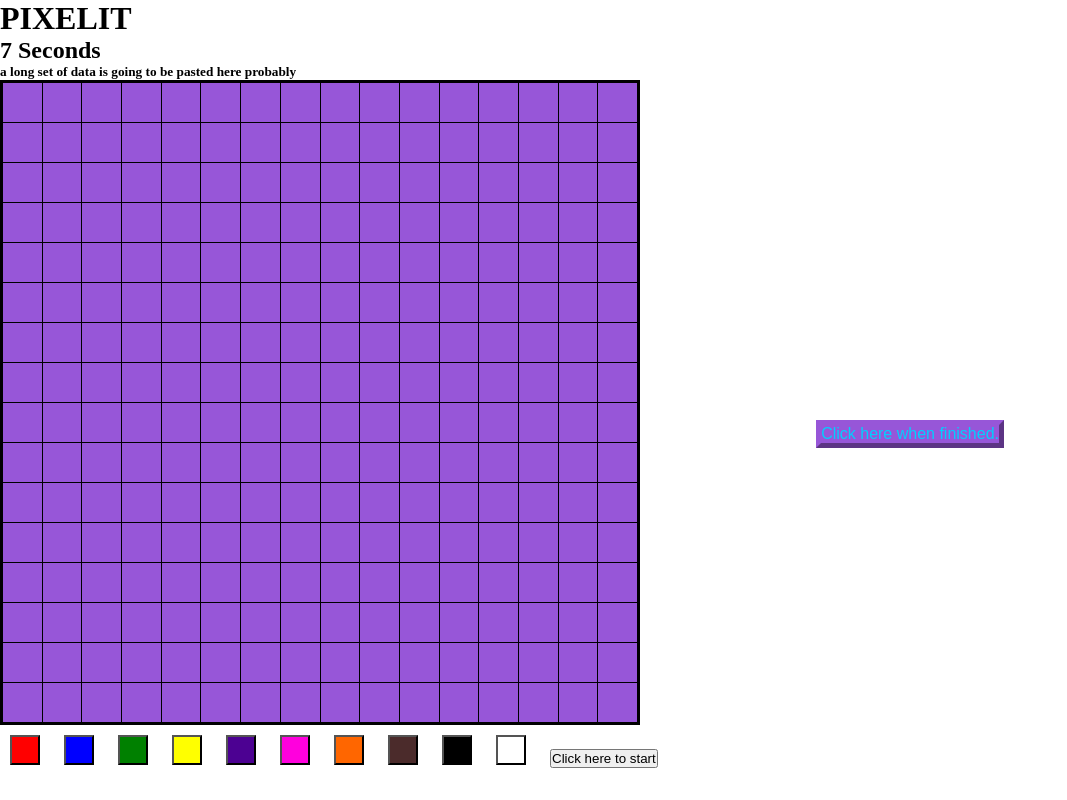
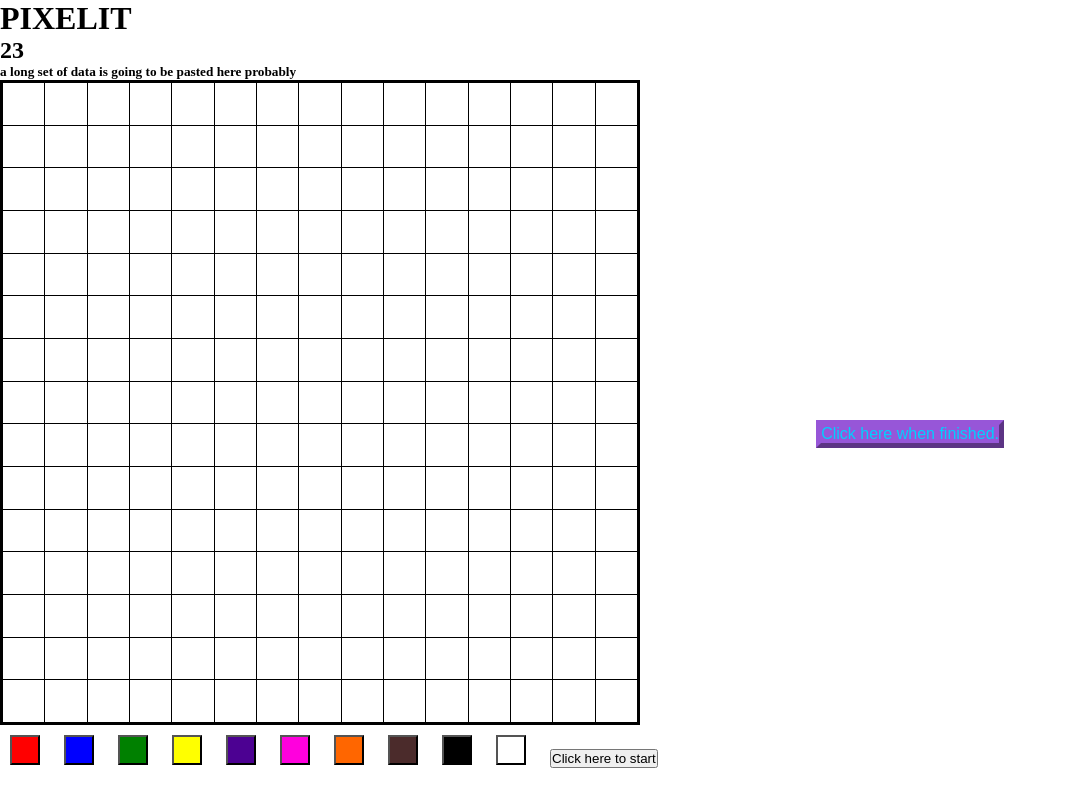
Before and after one commit to richardmarquez2001/cuHacks2020, a plain HTML site: page game.html in a window 1280 px wide. Both pictures are taken after a click on the button "Click here to start". Shown: the whole page, without its empty margins (0-1067 px from the left). Drawn offline with nearby package versions, Linux system fonts and the light colour scheme.

Commit message:
insecurity hit different at 1:41am

```diff
--- a/css/game.css
+++ b/css/game.css
@@ -10,14 +10,13 @@
   width: 80vh;
 }
 td {
-  border: solid black 1px;
-  width: calc(80vh / 16);
-  height: calc(80vh / 16);
+
 }
 
 button{
   margin: 10px;
 }
+
 #getInfo{
   position:absolute;
   top: 50%;
--- a/game.js
+++ b/game.js
@@ -7,13 +7,14 @@ $(document).ready(function() {
      * Light Purple: #975D6D8
      * Light Blue: #00D0FE
      */
+
     let str = "";
     let id = "";
-    let baseColor = "#9756D8";
+    let baseColor = "#FFFFFF";
     let newColor = "";
-    let gridNum = 16;
+    let gridNum = 15;
     let previous = "red";
-    let currentColor = baseColor;
+
     for (let i = 0; i < gridNum; i++) {
         str += "<tr>";
         for (let j = 0; j < gridNum; j++) {
@@ -28,7 +29,12 @@ $(document).ready(function() {
     $("#grid-container").html(str);
 
     $("td")
-        .css("background-color", baseColor)
+        .css({
+            width: "calc(80vh /" +  gridNum + ")",
+            height: "calc(80vh /" +  gridNum + ")",
+            border: "solid black 1px",
+            "background-color": baseColor
+        })
 
         .mousedown(function(e){
         switch(e.which){
@@ -61,15 +67,15 @@ $(document).ready(function() {
 
     let start = new Date;
     $("#startTime").click(function(){
-        setInterval(function() {
-            $('#timer').text(Math.floor((new Date - start) / 1000) + " Seconds");
-        }, 1000);
+
+        let t = new Date().getTime();
+        let secs = Math.floor((t % (1000 * 60)) / 1000);
+        setInterval(1000, 1000)
+        $("#timer").html(secs.toString());
 
     });
 
-
     $("#getInfo").click(function(){
-        clearInterval();
         getGrid();
     });
 
```
